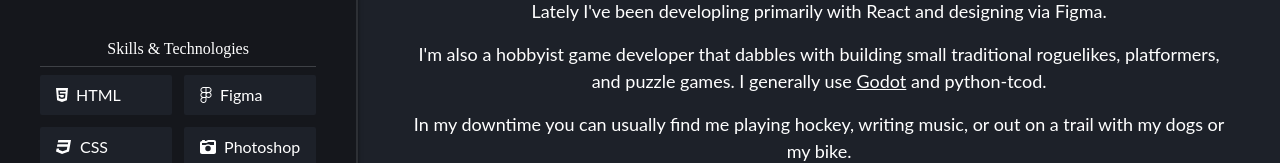
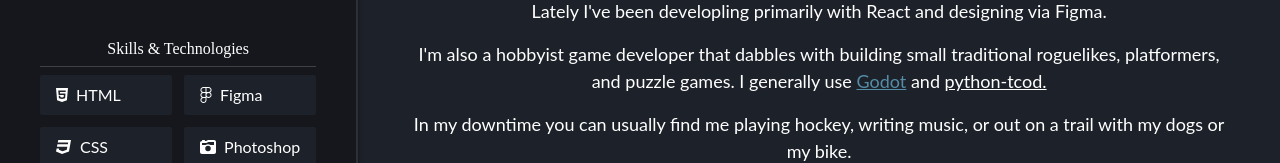
Before and after one commit to aidanjmaunder/aidanjmaunder.github.io, a React (Create React App) app: page / in a window 1280 px wide. In both pictures the pointer is over the link "Godot". Shown: the part 385-548 px from the top of the page. Built offline with nearby package versions, Linux system fonts and the light colour scheme.

Commit message:
small changes

```diff
--- a/src/App.css
+++ b/src/App.css
@@ -51,11 +51,11 @@ a.badge:hover {
 
 /* about */
 
-#about networks a {
+#about a {
   text-decoration: underline;
 }
 
-#about networks a:hover {
+#about a:hover {
   color: #558da8;
 }
 
```
Also changed, not shown: src/components/rightColumn/Gallery.tsx (+1 -12 lines).
